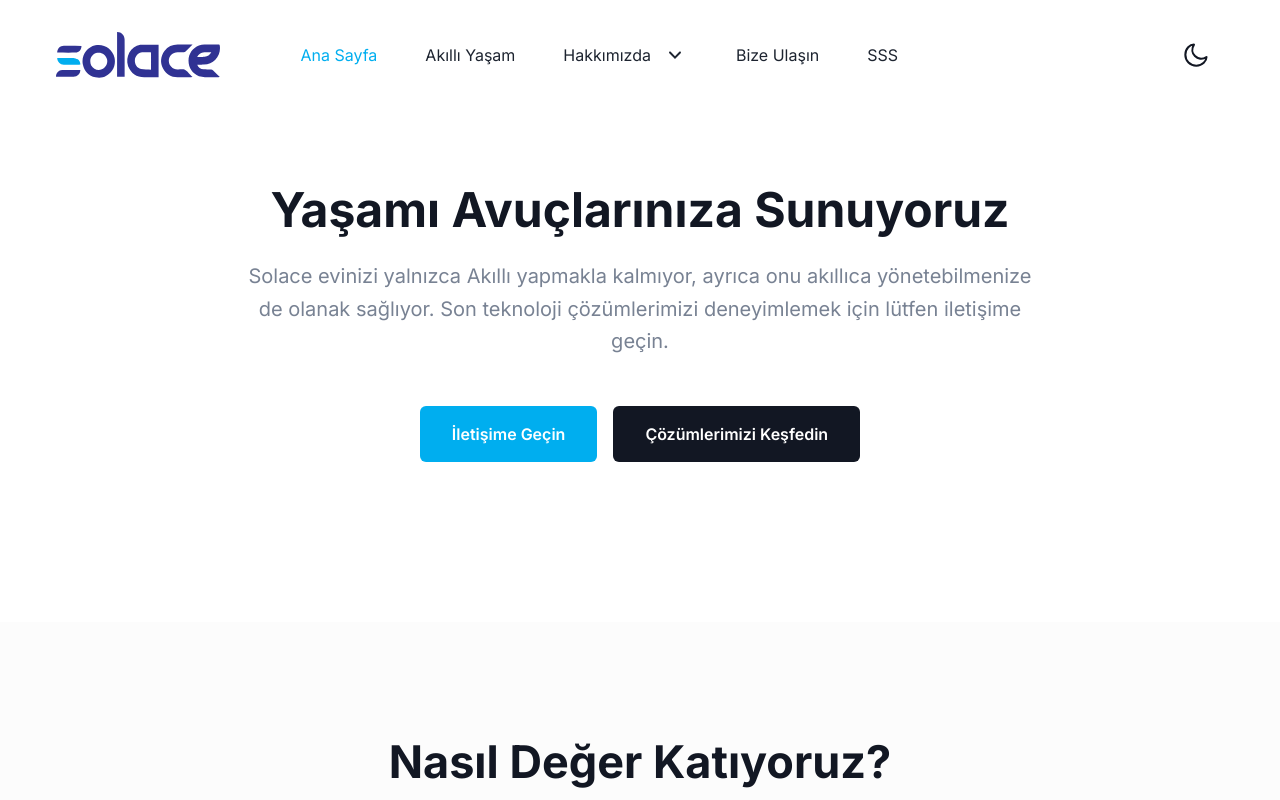
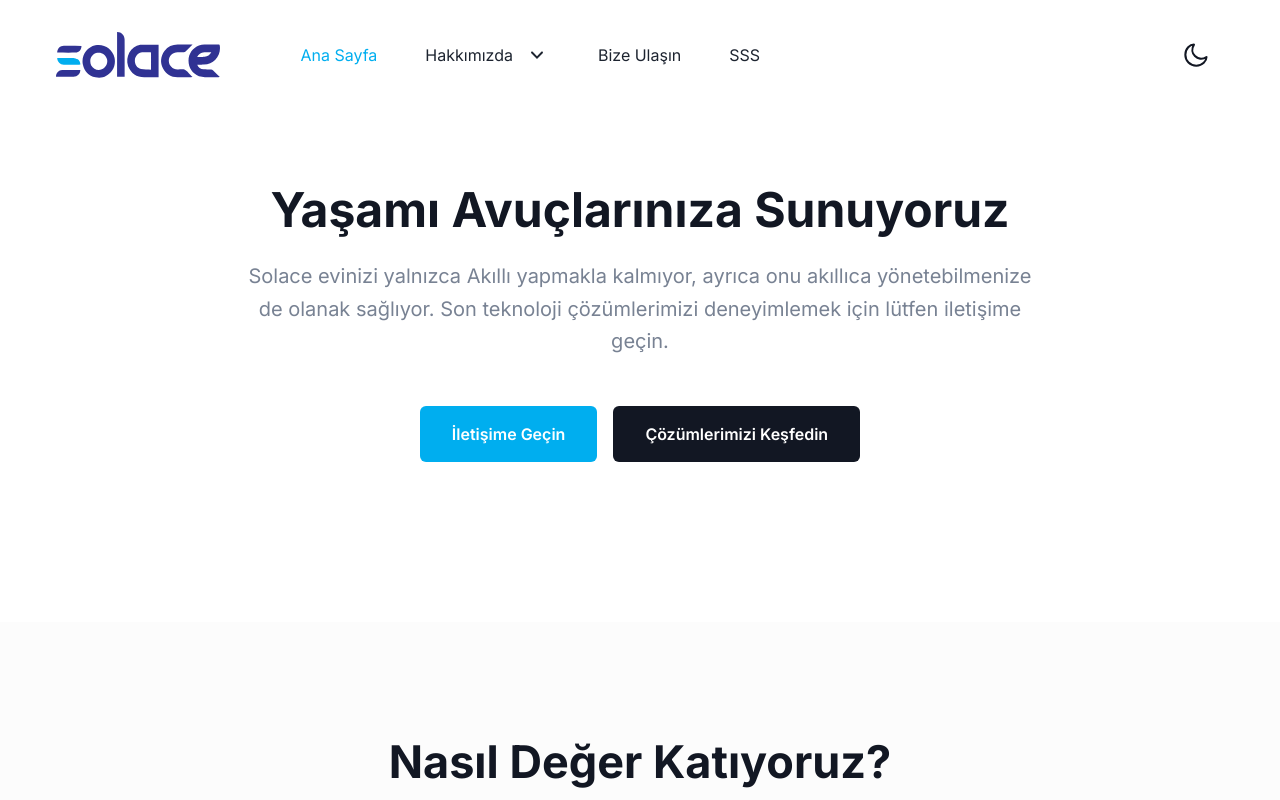
Before and after one commit to koltukutsu/solace-landing-page, a Next.js app: page / in a window 1280 px wide. Shown: the top 800 px of the page. Built offline with nearby package versions, Linux system fonts and the light colour scheme.

Commit message:
Update: updated the text size

```diff
--- a/components/Header/menuData.tsx
+++ b/components/Header/menuData.tsx
@@ -7,32 +7,32 @@ const menuData: Menu[] = [
     path: "/",
     newTab: false,
   },
-  {
-    id: 2,
-    title: "Akıllı Yaşam",
-    path: "/smart-life",
-    newTab: false,
-    submenu: [
-      {
-        id: 21,
-        title: "Akıllı Ev Sistemleri",
-        path: "/about",
-        newTab: false,
-      },
-      {
-        id: 22,
-        title: "Akıllı Altyapı",
-        path: "/about",
-        newTab: false,
-      },
-      {
-        id: 23,
-        title: "Akıllı Gelecek",
-        path: "/about",
-        newTab: false,
-      },
-    ]
-  },
+  // {
+  //   id: 2,
+  //   title: "Akıllı Yaşam",
+  //   path: "/smart-life",
+  //   newTab: false,
+  //   submenu: [
+  //     {
+  //       id: 21,
+  //       title: "Akıllı Ev Sistemleri",
+  //       path: "/about",
+  //       newTab: false,
+  //     },
+  //     {
+  //       id: 22,
+  //       title: "Akıllı Altyapı",
+  //       path: "/about",
+  //       newTab: false,
+  //     },
+  //     {
+  //       id: 23,
+  //       title: "Akıllı Gelecek",
+  //       path: "/about",
+  //       newTab: false,
+  //     },
+  //   ]
+  // },
   // {
   //   id: 33,
   //   title: "Blog",
--- a/components/Smart-Life/MobileApplicationSection.tsx
+++ b/components/Smart-Life/MobileApplicationSection.tsx
@@ -205,7 +205,7 @@ const MobileApplicationSection = () => {
           <div className="w-full pl-4 md:w-full xl:w-1/2">
             <div className="wow fadeInUp max-w-[400px]" data-wow-delay=".2s">
               <div className="mb-9 ml-10">
-                <h3 className="text-6l mb-4 font-bold text-black dark:text-white sm:text-8xl lg:text-8xl xl:text-8xl">
+                <h3 className="text-6xl mb-4 font-bold text-black dark:text-white sm:text-6xl lg:text-6xl xl:text-6xl">
                   Tüm Cihazlarınız İçin Kolay Kullanım.
                 </h3>
                 <p className="text-base font-medium leading-relaxed text-body-color sm:text-lg sm:leading-relaxed">
@@ -228,7 +228,7 @@ const MobileApplicationSection = () => {
           <div className="w-full pl-4 md:w-full">
             <div className="wow fadeInUp max-w-[400px]" data-wow-delay=".2s">
               <div className="mb-9">
-                <h3 className="text-6l mb-4 font-bold text-black dark:text-white sm:text-8xl lg:text-8xl xl:text-8xl">
+                <h3 className="text-6xl mb-4 font-bold text-black dark:text-white sm:text-6xl lg:text-6xl xl:text-6xl">
                   Tüm Cihazlarınız İçin Kolay Kullanım.
                 </h3>
                 <p className="text-base font-medium leading-relaxed text-body-color sm:text-lg sm:leading-relaxed">
```
